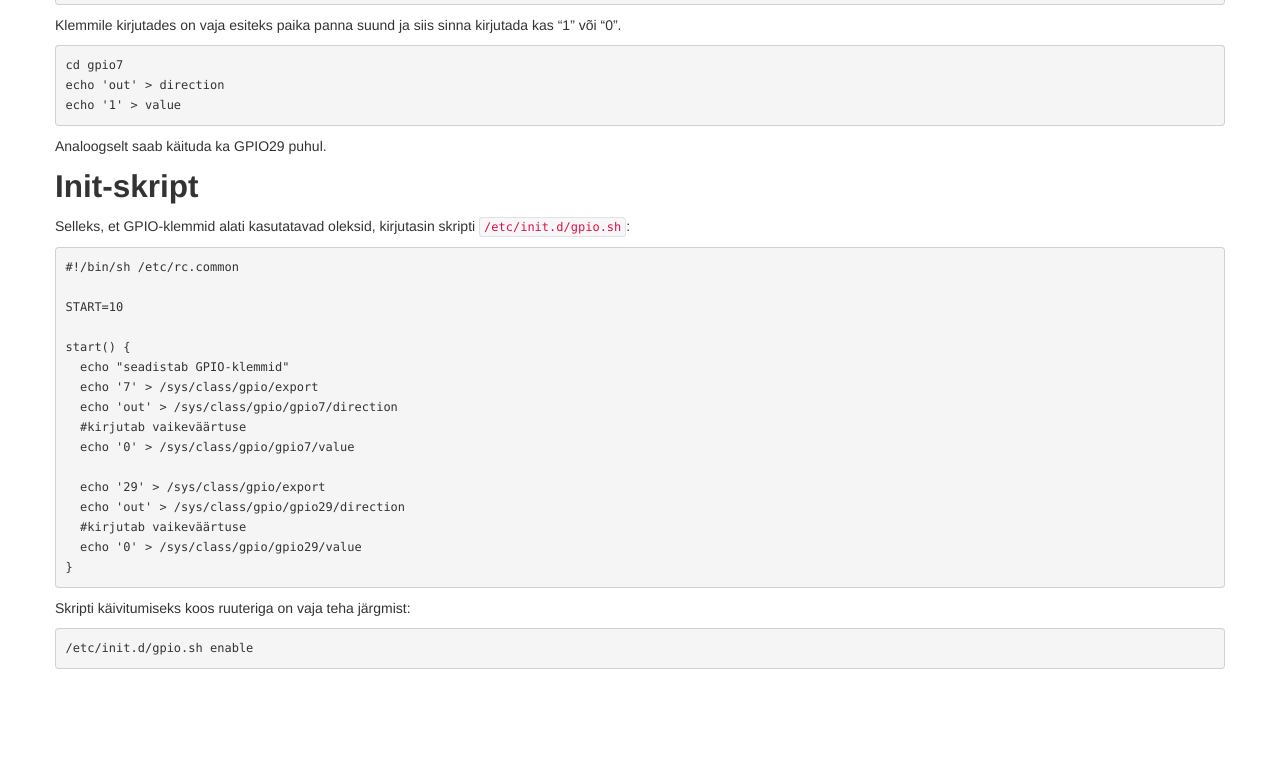
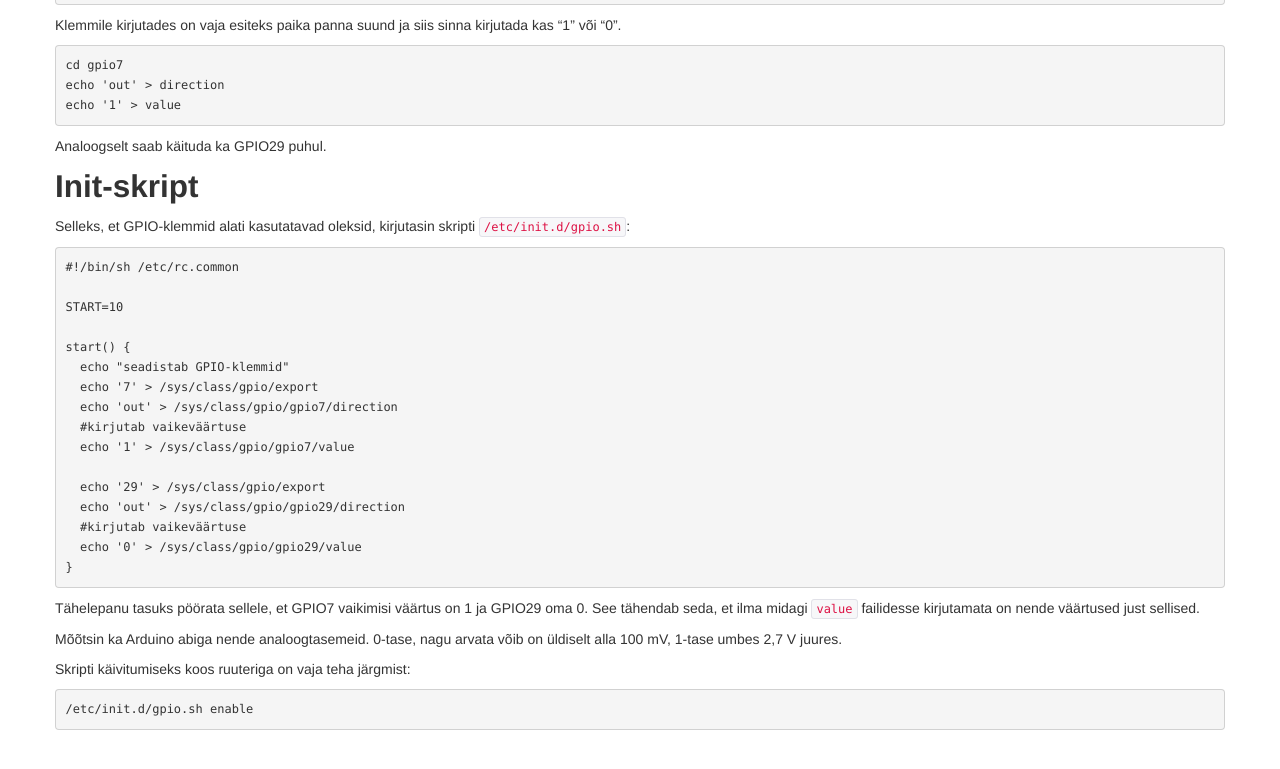
Before and after one commit to Raidok/Raidok.github.io, a Jekyll site: the page built from _posts/2013-07-28-tp-link-wr703n-ruuteri-gpio-klemmid.md, in a window 1280 px wide and 900 px high, scrolled down 1683 px. Shown: the top 769 px of the window. Built offline with Jekyll 4.4.1, drawn with Linux system fonts in a browser that asks for light colours; nearby versions of some CDN libraries.

Commit message:
täpsustused

```diff
--- a/_posts/2013-07-28-tp-link-wr703n-ruuteri-gpio-klemmid.md
+++ b/_posts/2013-07-28-tp-link-wr703n-ruuteri-gpio-klemmid.md
@@ -42,7 +42,7 @@ Selleks, et GPIO-klemmid alati kasutatavad oleksid, kirjutasin skripti `/etc/ini
       echo '7' > /sys/class/gpio/export
       echo 'out' > /sys/class/gpio/gpio7/direction
       #kirjutab vaikeväärtuse
-      echo '0' > /sys/class/gpio/gpio7/value
+      echo '1' > /sys/class/gpio/gpio7/value
 
       echo '29' > /sys/class/gpio/export
       echo 'out' > /sys/class/gpio/gpio29/direction
@@ -50,6 +50,10 @@ Selleks, et GPIO-klemmid alati kasutatavad oleksid, kirjutasin skripti `/etc/ini
       echo '0' > /sys/class/gpio/gpio29/value
     }
 
+Tähelepanu tasuks pöörata sellele, et GPIO7 vaikimisi väärtus on 1 ja GPIO29 oma 0. See tähendab seda, et ilma midagi `value` failidesse kirjutamata on nende väärtused just sellised.
+
+Mõõtsin ka Arduino abiga nende analoogtasemeid. 0-tase, nagu arvata võib on üldiselt alla 100 mV, 1-tase umbes 2,7 V juures.
+
 Skripti käivitumiseks koos ruuteriga on vaja teha järgmist:
 
     /etc/init.d/gpio.sh enable
```
